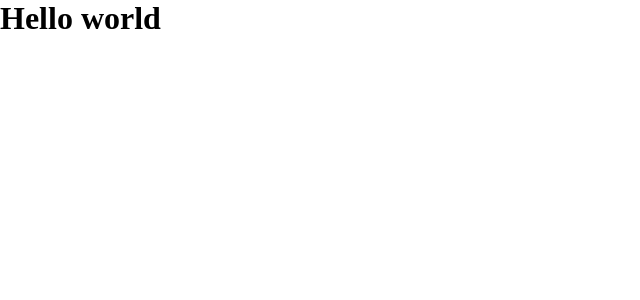
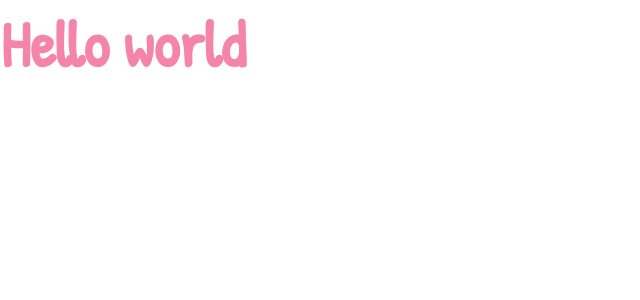
Before and after one commit to janoskocs/cookme, a React (Create React App) app: page / in a window 1280 px wide. Shown: the top 300 px of the page, without its empty margins (0-640 px from the left). Built offline with nearby package versions, Linux system fonts and the light colour scheme.

Commit message:
Sass setup, font, mixins, variables

```diff
--- a/public/index.html
+++ b/public/index.html
@@ -1,14 +1,15 @@
 <!DOCTYPE html>
 <html lang="en">
+
 <head>
   <meta charset="utf-8" />
   <link rel="icon" href="%PUBLIC_URL%/favicon.ico" />
   <meta name="viewport" content="width=device-width, initial-scale=1" />
   <meta name="theme-color" content="#000000" />
-    <meta
-      name="description"
-      content="Web site created using create-react-app"
-    />
+  <link rel="preconnect" href="https://fonts.googleapis.com">
+  <link rel="preconnect" href="https://fonts.gstatic.com" crossorigin>
+  <link href="https://fonts.googleapis.com/css2?family=Patrick+Hand&display=swap" rel="stylesheet">
+  <meta name="description" content="Web site created using create-react-app" />
   <link rel="apple-touch-icon" href="%PUBLIC_URL%/logo192.png" />
   <!--
       manifest.json provides metadata used when your web app is installed on a
@@ -26,6 +27,7 @@
     -->
   <title>React App</title>
 </head>
+
 <body>
   <noscript>You need to enable JavaScript to run this app.</noscript>
   <div id="root"></div>
@@ -40,4 +42,5 @@
       To create a production bundle, use `npm run build` or `yarn build`.
     -->
 </body>
+
 </html>
--- /dev/null
+++ b/src/styles/_mixins.scss
@@ -0,0 +1,6 @@
+@mixin header-font() {
+    font-family: $header-font;
+    color: $main-color;
+    font-size: $large*2;
+
+}
--- a/src/styles/main.css
+++ b/src/styles/main.css
@@ -2,4 +2,10 @@
   margin: 0;
   padding: 0;
 }
+
+h1 {
+  font-family: "Patrick Hand", cursive;
+  color: #f584a9;
+  font-size: 4em;
+}
 /*# sourceMappingURL=main.css.map */
--- a/src/styles/main.scss
+++ b/src/styles/main.scss
@@ -2,3 +2,10 @@
     margin: 0;
     padding: 0;
 }
+
+@import 'variables';
+@import 'mixins';
+
+h1 {
+    @include header-font();
+}
```
Also changed, not shown: src/styles/_variables.scss (added, +9 -0 lines), src/img/cookmelogo500.png (added), 1 other file (tests, documents, lock files or other folders). Lines whose indentation alone changed are shown as unchanged.
